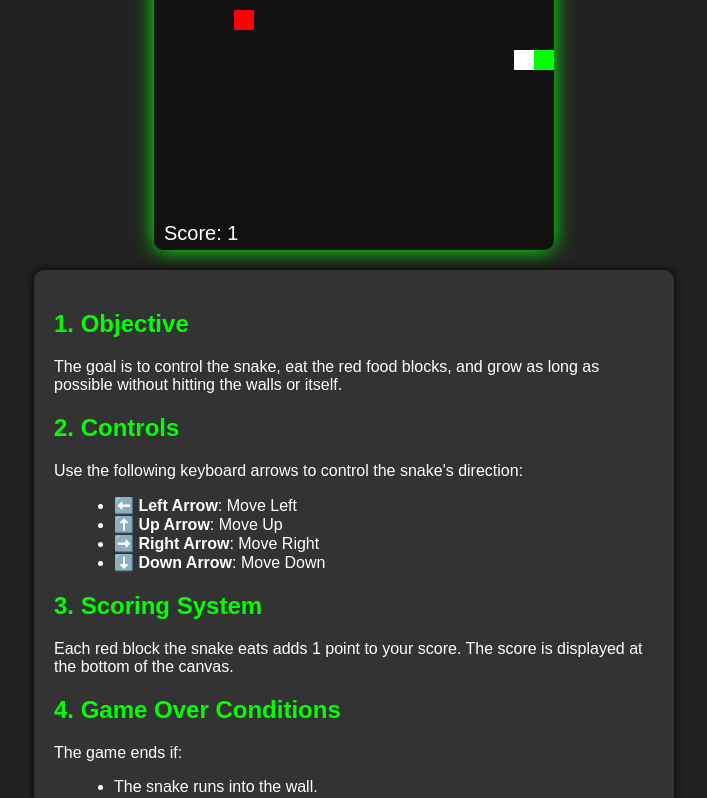
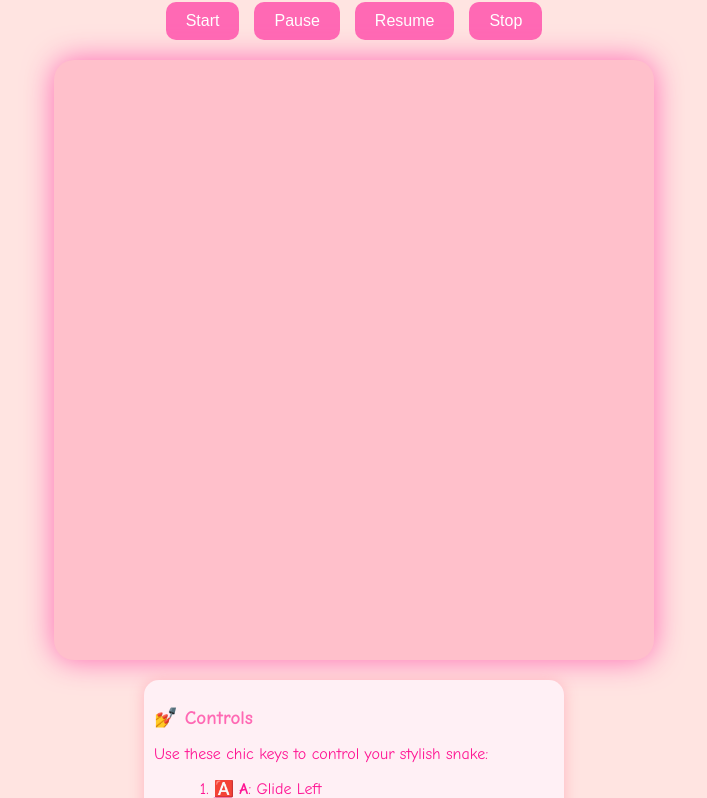
Before and after one commit to chocpov/snake-game, a plain HTML site: page snake.html in a window 1280 px wide. Shown: the part 10-808 px from the top of the page, without its empty margins (286-993 px from the left). Drawn offline with Linux system fonts and the light colour scheme.

Commit message:
Update snake.html

```diff
--- a/snake.html
+++ b/snake.html
@@ -3,7 +3,7 @@
 <head>
     <meta charset="UTF-8">
     <meta name="viewport" content="width=device-width, initial-scale=1.0">
-    <title>Snake Game</title>
+    <title>Snake Game - Coquette Edition</title>
     <style>
         body {
             display: flex;
@@ -11,104 +11,128 @@
             justify-content: center;
             align-items: center;
             height: 100vh;
-            background-color: #222;
+            background-color: #ffe4e1;
             margin: 0;
-            font-family: Arial, sans-serif;
+            font-family: 'Comic Sans MS', cursive, sans-serif;
+        }
+        h1 {
+            color: #ff69b4;
+            text-shadow: 2px 2px 4px #ffb6c1;
+            font-size: 3rem;
+            margin-bottom: 10px;
         }
         canvas {
-            background-color: #111;
-            box-shadow: 0 0 20px #0f0;
-            border-radius: 10px;
+            background-color: #ffc0cb;
+            box-shadow: 0 0 30px #ff69b4;
+            border-radius: 20px;
+            margin-bottom: 20px;
+            width: 600px;
+            height: 600px;
+        }
+        .controls {
+            display: flex;
+            gap: 15px;
             margin-bottom: 20px;
         }
+        .controls button {
+            background-color: #ff69b4;
+            color: white;
+            border: none;
+            padding: 10px 20px;
+            border-radius: 10px;
+            font-size: 1rem;
+            cursor: pointer;
+            transition: background-color 0.3s;
+        }
+        .controls button:hover {
+            background-color: #ff1493;
+        }
         .manual-container {
-            background-color: #333;
-            padding: 20px;
-            border-radius: 10px;
-            width: 80%;
-            max-width: 600px;
-            color: #fff;
-            box-shadow: 0 0 10px #000;
-        }
-        .manual-section {
-            margin-bottom: 20px;
+            background-color: #fff0f5;
+            padding: 10px;
+            border-radius: 15px;
+            width: 60%;
+            max-width: 400px;
+            color: #ff1493;
+            box-shadow: 0 0 15px #ffb6c1;
+            font-size: 0.9rem;
         }
         .manual-section h2 {
-            color: #0f0;
+            color: #ff69b4;
+            font-size: 1.2rem;
         }
         ul {
-            list-style: disc;
+            list-style: heart;
             margin-left: 20px;
+        }
+        p, li {
+            font-size: 1rem;
         }
     </style>
 </head>
 <body>
-    <h1 style="color: #fff;">Snake Game</h1>
-    <canvas id="gameCanvas" width="400" height="400"></canvas>
+    <h1>✨ Snake Game - Coquette Edition ✨</h1>
+    <div class="controls">
+        <button id="startBtn">Start</button>
+        <button id="pauseBtn">Pause</button>
+        <button id="resumeBtn">Resume</button>
+        <button id="stopBtn">Stop</button>
+    </div>
+    <canvas id="gameCanvas" width="600" height="600"></canvas>
 
     <div class="manual-container">
         <div class="manual-section">
-            <h2>1. Objective</h2>
-            <p>The goal is to control the snake, eat the red food blocks, and grow as long as possible without hitting the walls or itself.</p>
-        </div>
-
-        <div class="manual-section">
-            <h2>2. Controls</h2>
-            <p>Use the following keyboard arrows to control the snake's direction:</p>
+            <h2>💅 Controls</h2>
+            <p>Use these chic keys to control your stylish snake:</p>
             <ul>
-                <li>⬅️ <strong>Left Arrow</strong>: Move Left</li>
-                <li>⬆️ <strong>Up Arrow</strong>: Move Up</li>
-                <li>➡️ <strong>Right Arrow</strong>: Move Right</li>
-                <li>⬇️ <strong>Down Arrow</strong>: Move Down</li>
-            </ul>
-        </div>
-
-        <div class="manual-section">
-            <h2>3. Scoring System</h2>
-            <p>Each red block the snake eats adds 1 point to your score. The score is displayed at the bottom of the canvas.</p>
-        </div>
-
-        <div class="manual-section">
-            <h2>4. Game Over Conditions</h2>
-            <p>The game ends if:</p>
-            <ul>
-                <li>The snake runs into the wall.</li>
-                <li>The snake runs into its own body.</li>
-            </ul>
-            <p>An alert box will display your final score upon game over.</p>
-        </div>
-
-        <div class="manual-section">
-            <h2>5. Tips & Strategies</h2>
-            <ul>
-                <li>Plan your moves ahead to avoid trapping the snake.</li>
-                <li>Try to stay away from the edges unless necessary.</li>
-                <li>Control speed by modifying the <code>setInterval</code> timing in the JavaScript code.</li>
+                <li>🅰️ <strong>A</strong>: Glide Left</li>
+                <li>🅆 <strong>W</strong>: Float Up</li>
+                <li>🅳 <strong>D</strong>: Slide Right</li>
+                <li>🅂 <strong>S</strong>: Drift Down</li>
             </ul>
         </div>
     </div>
 
     <script>
+        window.onload = function() {
             const canvas = document.getElementById("gameCanvas");
             const ctx = canvas.getContext("2d");
+            const startBtn = document.getElementById("startBtn");
+            const pauseBtn = document.getElementById("pauseBtn");
+            const resumeBtn = document.getElementById("resumeBtn");
+            const stopBtn = document.getElementById("stopBtn");
 
             const box = 20;
-        const canvasSize = 400;
-        let snake = [{ x: 9 * box, y: 10 * box }];
-        let direction = "RIGHT";
-        let food = {
-            x: Math.floor(Math.random() * (canvasSize / box)) * box,
-            y: Math.floor(Math.random() * (canvasSize / box)) * box
-        };
-        let score = 0;
+            const canvasSize = 600;
+            let snake, direction, food, score, game;
+            let isPaused = false;
+
+            function initGame() {
+                snake = [{ x: 9 * box, y: 10 * box }];
+                direction = "RIGHT";
+                food = generateFood();
+                score = 0;
+                isPaused = false;
+                clearInterval(game);
+                game = setInterval(draw, 100);
+                draw();
+            }
 
             document.addEventListener("keydown", directionHandler);
 
             function directionHandler(event) {
-            if (event.key === "ArrowLeft" && direction !== "RIGHT") direction = "LEFT";
-            else if (event.key === "ArrowUp" && direction !== "DOWN") direction = "UP";
-            else if (event.key === "ArrowRight" && direction !== "LEFT") direction = "RIGHT";
-            else if (event.key === "ArrowDown" && direction !== "UP") direction = "DOWN";
+                const key = event.key.toLowerCase();
+                if (key === "a" && direction !== "RIGHT") direction = "LEFT";
+                else if (key === "w" && direction !== "DOWN") direction = "UP";
+                else if (key === "d" && direction !== "LEFT") direction = "RIGHT";
+                else if (key === "s" && direction !== "UP") direction = "DOWN";
+            }
+
+            function generateFood() {
+                return {
+                    x: Math.floor(Math.random() * (canvasSize / box)) * box,
+                    y: Math.floor(Math.random() * (canvasSize / box)) * box
+                };
             }
 
             function collision(head, array) {
@@ -116,16 +140,23 @@
             }
 
             function draw() {
-            ctx.fillStyle = "#111";
+                if (isPaused) return;
+
+                ctx.clearRect(0, 0, canvas.width, canvas.height);
+                ctx.fillStyle = "#ffc0cb";
                 ctx.fillRect(0, 0, canvas.width, canvas.height);
 
                 snake.forEach((segment, index) => {
-                ctx.fillStyle = index === 0 ? "#0f0" : "#fff";
+                    ctx.fillStyle = index === 0 ? "#ff69b4" : "#ffb6c1";
                     ctx.fillRect(segment.x, segment.y, box, box);
+                    ctx.strokeStyle = "#fff";
+                    ctx.strokeRect(segment.x, segment.y, box, box);
                 });
 
-            ctx.fillStyle = "red";
-            ctx.fillRect(food.x, food.y, box, box);
+                ctx.fillStyle = "#ff1493";
+                ctx.beginPath();
+                ctx.arc(food.x + box / 2, food.y + box / 2, box / 2, 0, Math.PI * 2);
+                ctx.fill();
 
                 let headX = snake[0].x;
                 let headY = snake[0].y;
@@ -137,10 +168,7 @@
 
                 if (headX === food.x && headY === food.y) {
                     score++;
-                food = {
-                    x: Math.floor(Math.random() * (canvasSize / box)) * box,
-                    y: Math.floor(Math.random() * (canvasSize / box)) * box
-                };
+                    food = generateFood();
                 } else {
                     snake.pop();
                 }
@@ -153,17 +181,40 @@
                     collision(newHead, snake)
                 ) {
                     clearInterval(game);
-                alert("Game Over! Your score: " + score);
+                    ctx.fillStyle = "#ff69b4";
+                    ctx.font = "30px 'Comic Sans MS'";
+                    ctx.fillText("💖 Game Over! Score: " + score + " 💖", 150, 300);
                 }
 
                 snake.unshift(newHead);
 
-            ctx.fillStyle = "#fff";
-            ctx.font = "20px Arial";
-            ctx.fillText("Score: " + score, 10, 390);
+                ctx.fillStyle = "#ff69b4";
+                ctx.font = "20px 'Comic Sans MS'";
+                ctx.fillText("Score: " + score + " ✨", 10, 590);
             }
 
-        const game = setInterval(draw, 100);
+            startBtn.addEventListener("click", initGame);
+
+            pauseBtn.addEventListener("click", () => {
+                isPaused = true;
+            });
+
+            resumeBtn.addEventListener("click", () => {
+                if (game && isPaused) {
+                    isPaused = false;
+                }
+            });
+
+            stopBtn.addEventListener("click", () => {
+                clearInterval(game);
+                ctx.clearRect(0, 0, canvas.width, canvas.height);
+                ctx.fillStyle = "#ffc0cb";
+                ctx.fillRect(0, 0, canvas.width, canvas.height);
+                ctx.fillStyle = "#ff69b4";
+                ctx.font = "30px 'Comic Sans MS'";
+                ctx.fillText("Game Stopped 💖", 200, 300);
+            });
+        };
     </script>
 </body>
 </html>
```
Lines whose indentation alone changed are shown as unchanged.
